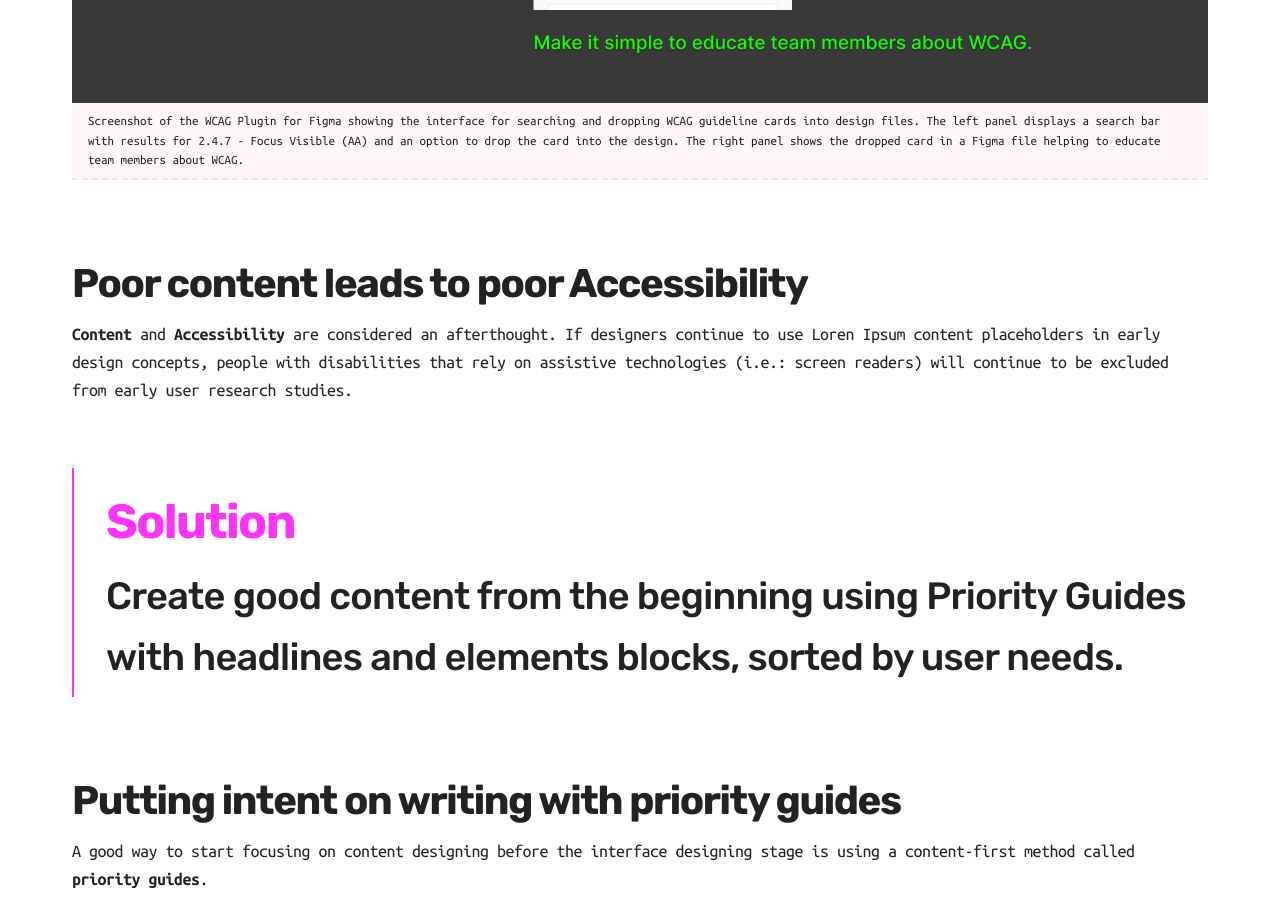
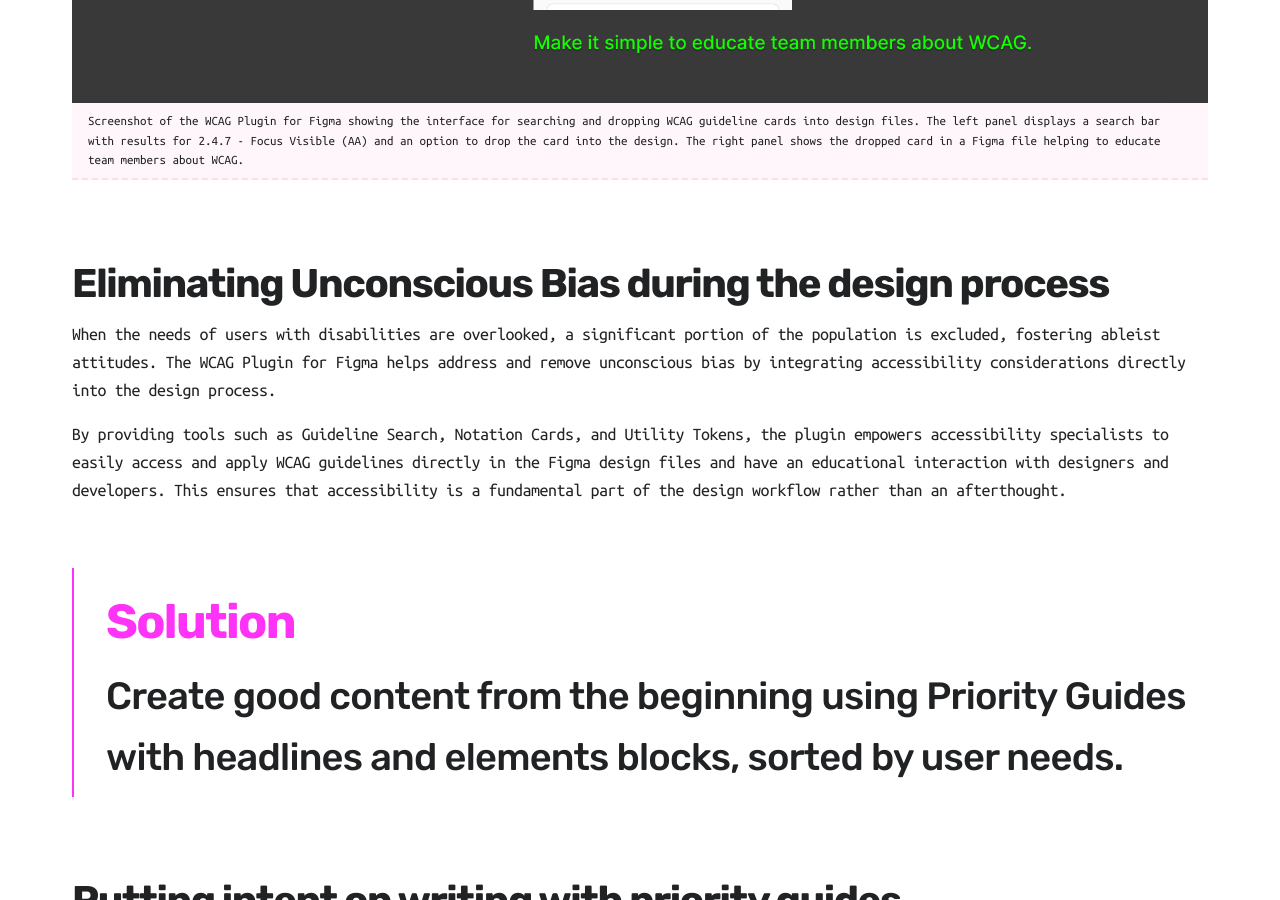
Before and after one commit to mpaiva/venus, a Jekyll site: the page built from _projects/2024-05-25-wcag-plugin.md, in a window 1280 px wide and 900 px high, scrolled down 2390 px. Built offline with Jekyll 4.4.1, drawn with Linux system fonts in a browser that asks for light colours; nearby versions of some CDN libraries.

Commit message:
wcag plugin update

```diff
--- a/_projects/2024-05-25-wcag-plugin.md
+++ b/_projects/2024-05-25-wcag-plugin.md
@@ -42,9 +42,11 @@
 
 %}
 
-### Poor content leads to poor Accessibility
+### Eliminating Unconscious Bias during the design process
 
-**Content** and **Accessibility** are considered an afterthought. If designers continue to use Loren Ipsum content placeholders in early design concepts, people with disabilities that rely on assistive technologies (i.e.: screen readers) will continue to be excluded from early user research studies.
+When the needs of users with disabilities are overlooked, a significant portion of the population is excluded, fostering ableist attitudes. The WCAG Plugin for Figma helps address and remove unconscious bias by integrating accessibility considerations directly into the design process.
+
+By providing tools such as Guideline Search, Notation Cards, and Utility Tokens, the plugin empowers accessibility specialists to easily access and apply WCAG guidelines directly in the Figma design files and have an educational interaction with designers and developers. This ensures that accessibility is a fundamental part of the design workflow rather than an afterthought.
 
 > <h2> Solution </h2> Create good content from the beginning using Priority Guides with headlines and elements blocks, sorted by user needs.
 
```
